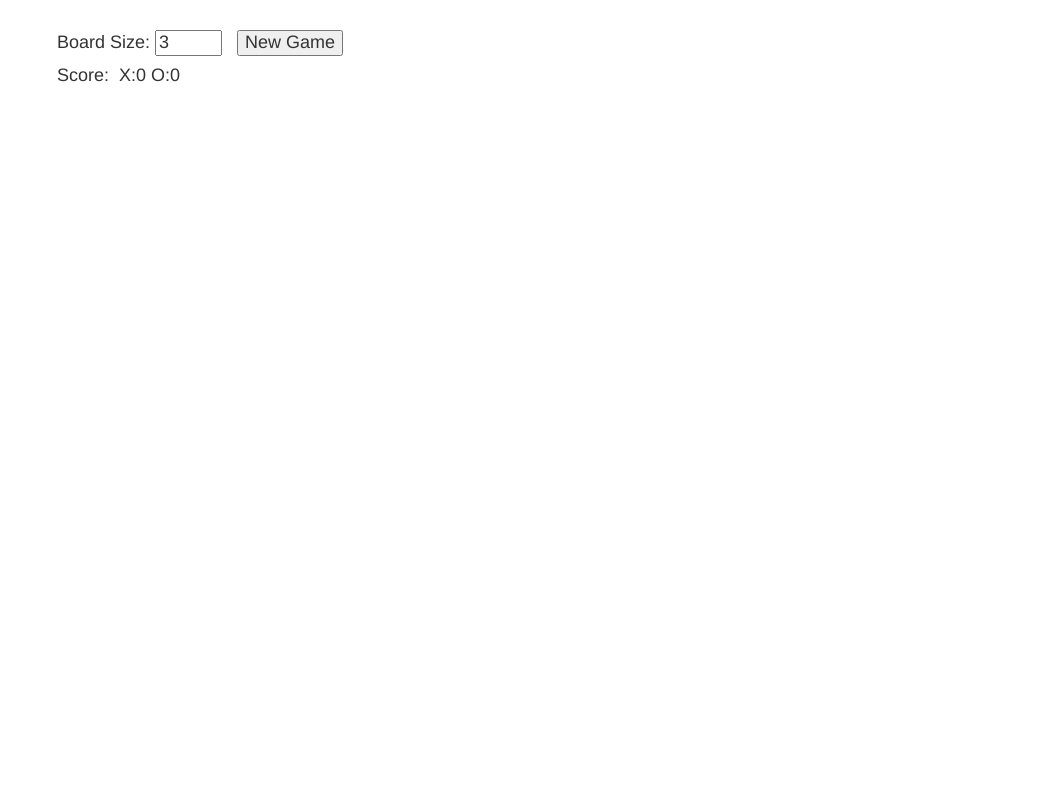
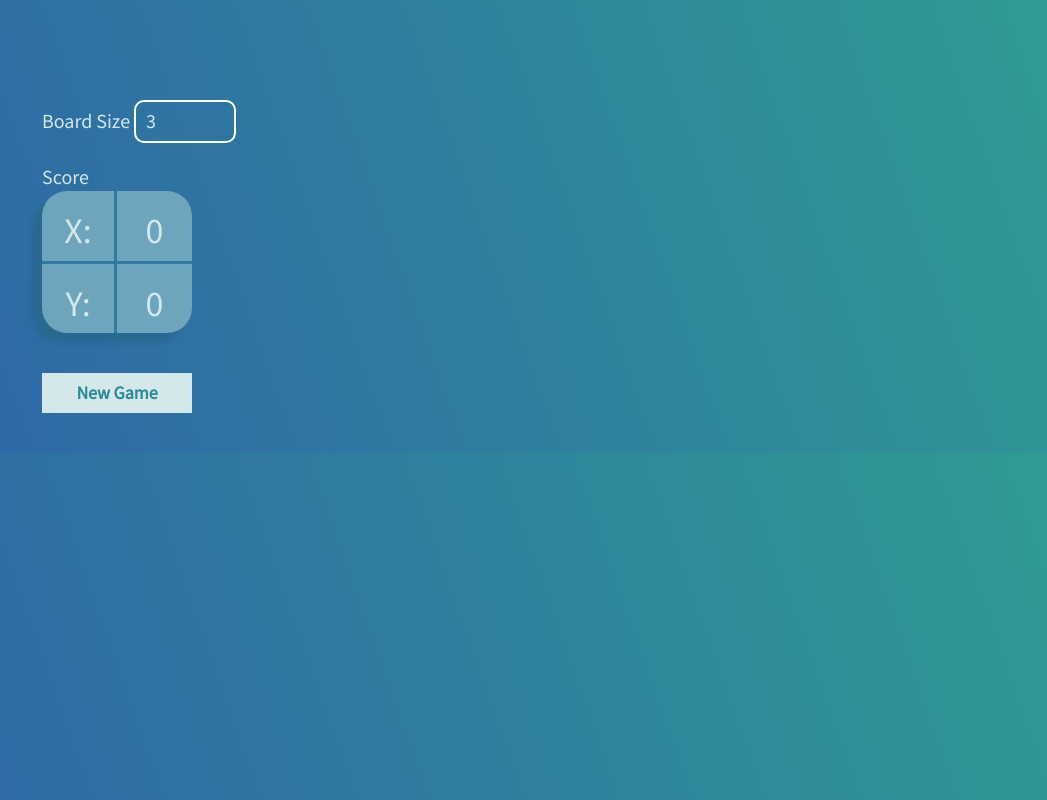
Before and after one commit to mykeels/tic-tac-toe, a website: page src/index.html in a window 1280 px wide. Shown: the whole page, without its empty margins (13-1060 px from the left). Drawn offline with nearby package versions, Linux system fonts and the light colour scheme.

Commit message:
redesigned game

```diff
--- a/src/css/style.css
+++ b/src/css/style.css
@@ -1,19 +1,93 @@
+*, body, p, a, div, span, i, h1, h2, h3, h4, h5 {
+    font-family: 'Source Sans Pro', sans-serif;
+}
 body {
-    padding: 20px;
+    display: block;
+    /*background: rgba(46,105,167,1);
+    background: -moz-linear-gradient(45deg, rgba(46,105,167,1) 0%, rgba(48,163,143,1) 100%);
+    background: -webkit-gradient(left bottom, right top, color-stop(0%, rgba(46,105,167,1)), color-stop(100%, rgba(48,163,143,1)));
+    background: -webkit-linear-gradient(45deg, rgba(46,105,167,1) 0%, rgba(48,163,143,1) 100%);
+    background: -o-linear-gradient(45deg, rgba(46,105,167,1) 0%, rgba(48,163,143,1) 100%);
+    background: -ms-linear-gradient(45deg, rgba(46,105,167,1) 0%, rgba(48,163,143,1) 100%);
+    background: linear-gradient(45deg, rgba(46,105,167,1) 0%, rgba(48,163,143,1) 100%);
+    filter: progid:DXImageTransform.Microsoft.gradient( startColorstr='#2e69a7', endColorstr='#30a38f', GradientType=1 );*/
+    background: #2e68a7; /* Old Browsers */
+background: -webkit-linear-gradient(bottom left,#2e68a7,#30a48f); /*Safari 5.1-6*/
+background: -o-linear-gradient(bottom left,#2e68a7,#30a48f); /*Opera 11.1-12*/
+background: -moz-linear-gradient(bottom left,#2e68a7,#30a48f); /*Fx 3.6-15*/
+background: linear-gradient(bottom left, #2e68a7, #30a48f); /*Standard*/
 }
 
-.game {
-    width: 100%;
+.no-margin {
+    margin: 0;
+}
+.margin-top {
+    margin: 20px 0 0;
+}
+.container {
+    padding: 100px 0 0 0;
+}
+.board-size {
+    color: #D4E7EB;
+    font-size: 20px;
+}
+.board-size input{
+    border: 2px solid #fff;
+    border-radius: 10px;
+    padding: 5px 10px;
+    background: transparent;
+}
+.board-size label {
+    font-weight: normal;
+}
+.score-box {
+    background-color: #6EA4BC;
+    border-radius: 25px;
+    width: 150px;
+    text-align: center;
+    box-shadow: -10px 10px 5px #296991;
+}
+.score-box .first {
+    border-right: 3px solid #2F7AA0;
+    border-bottom: 3px solid #2F7AA0;
+}
+.score-box .second {
+    border-bottom: 3px solid #2F7AA0;
+}
+.score-box .third {
+    border-right: 3px solid #2F7AA0;
+}
+.new-game-box {
+    width: 150px;
+    margin: 40px 0;
+}
+.btn-new-game {
+    border-radius: 0;
+    font-size: 18px;
+    background-color: #D4E7EB;
+    color: #2C8D97;
+    font-weight: bold;
+}
+
+.btn-new-game:hover, .btn-new-game:active, .btn-new-game:visited {
+    background-color: #2C8D97;
+    color: #D4E7EB;
+}
+
+.choose-box{
+    background-color: #6FAFB8;
+    margin: 10px;
 }
 
 .tile {
-    border:1px solid #808080;
+    background-color: #6FAFB8;
     height:100px;
     font-size: 300%;
     font-family: Euphemia, Arial, 'Myriad Pro';
     cursor: pointer;
-    max-width: 170px;
-    max-height: 170px;
+    max-width: 150px;
+    max-height: 150px;
+    margin: 5px;
 }
 
 .tile.disabled {
@@ -33,5 +107,5 @@ body {
 }
 
 .margin-2 {
-    margin: 2px;
+    margin: 5px;
 }
--- a/src/index.html
+++ b/src/index.html
@@ -16,6 +16,7 @@
     <meta name="twitter:title" content="Advanced Tic Tac Toe Game" />
     <meta name="twitter:description" content="A javascript implementation of the popular tic-tac-toe game with board sizes of up to 12" />
     <meta name="twitter:url" content="https://x-tic-tac-o.herokuapp.com/" />
+    <link href="https://fonts.googleapis.com/css?family=Source+Sans+Pro" rel="stylesheet" />
     <link href="css/bootstrap.css" rel="stylesheet" />
     <link href="css/style.css" rel="stylesheet" />
     <script src="js/jquery-2.1.4.min.js"></script>
@@ -29,20 +30,35 @@
 <body ng-app="TicTacToe" ng-controller="GameCtrl">
     <div class="container">
         <div class="row">
-            <div class="col-sm-12">
-                <h4>
-                    Board Size:
-                    <input type="number" min="3" max="12" ng-model="size" ng-change="changeTiles()" />&nbsp;&nbsp;
-                    <!--Play Local:-->
-                    <input type="button" value="New Game" ng-click="localGame()" />&nbsp;&nbsp;
-                    <!--Play Network:
-                    <input type="button" value="{{network_btn}}" ng-click="networkGame()" />&nbsp;&nbsp;-->
-                </h4>
-                <h4>Score:&nbsp;
-                    X:<span ng-bind="score.x"></span>&nbsp;O:<span ng-bind="score.o"></span></h4>
+            <!-- left side -->
+            <div class="col-md-3">
+                <div class="board-size">
+                    <label>Board Size </label> <input type="number" min="3" max="12" ng-model="size" ng-change="changeTiles()" />
+                    <div class="margin-top">
+                        <p class="no-margin">Score</p>
+                        <div class="row no-margin score-box">
+                            <div class="col-xs-6 first">
+                                <h1>X:</h1>
+                            </div>
+                            <div class="col-xs-6 second">
+                                <h1>{{score.x}}</h1>
+                            </div>
+                            <div class="col-xs-6 third">
+                                <h1>Y:</h1>
+                            </div>
+                            <div class="col-xs-6 fourth">
+                                <h1>{{score.o}}</h1>
                             </div>
                         </div>
-        <center>
+                    </div>
+                    <div class="new-game-box">
+                        <button class="btn btn-new-game btn-block" ng-click="localGame()" >New Game</button>
+                    </div>
+                </div>
+            </div>
+            <!-- left side ends-->
+            <div class="col-md-9">
+                <!-- right side begins -->
                 <div class="row game">
                     <div class="row" ng-repeat="row in tiles track by $index">
                         <div class="col-xs-3 tile margin-2" ng-style="{ 'width': getTileWidth(tiles.length), 'height': getTileHeight(tiles.length) + 'px', 'padding-top': Math.floor(Math.min(getTileHeight(tiles.length), 170) / 4) + 'px' }" ng-class="{ 'disabled' : column != '0'.toNumber(), 'x-won': column == 30, 'o-won': column == 50 }" ng-repeat="column in row track by $index"
@@ -56,7 +72,9 @@
                         <div class="col-sm-12" ng-repeat="m in messages track by $index">Server Message: {{m}}</div>
                     </div>
                 </div>
-        </center>
+                <!-- right side ends -->
+            </div>
+        </div>
     </div>
 
     <script>
```
Lines whose indentation alone changed are shown as unchanged.
